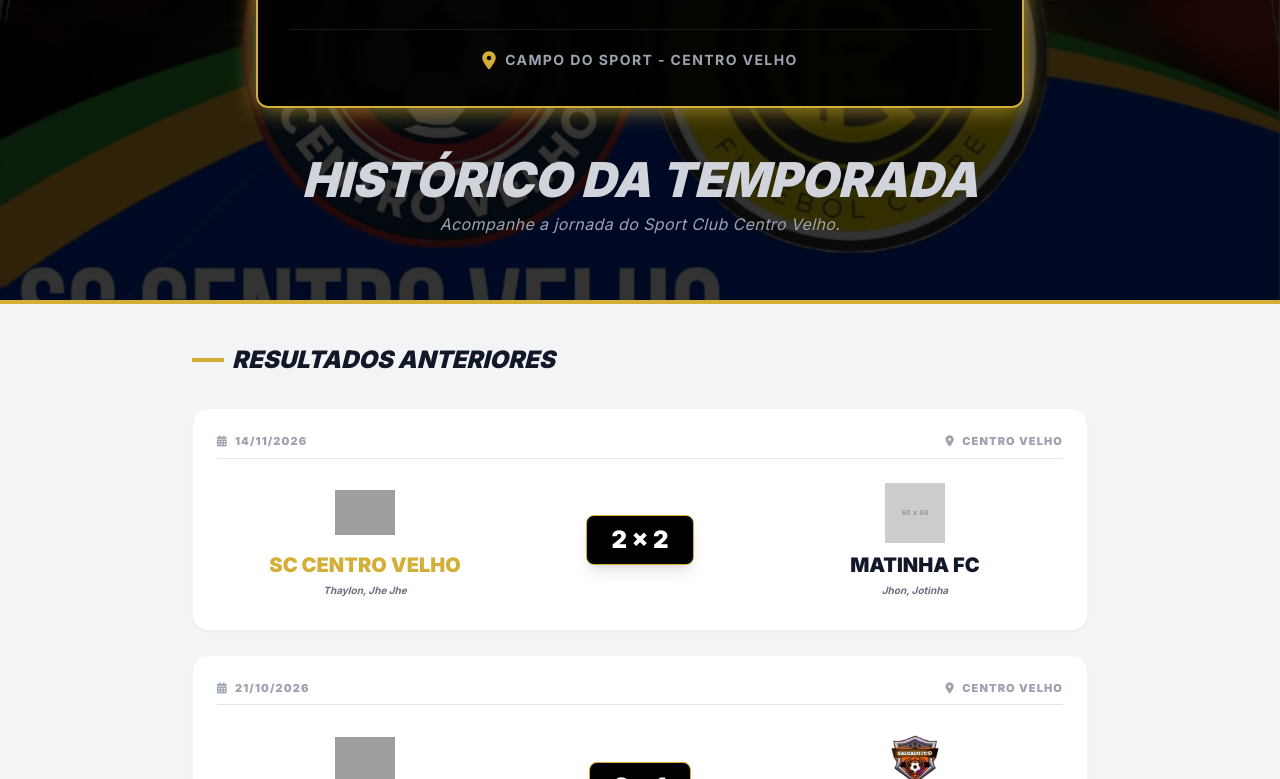
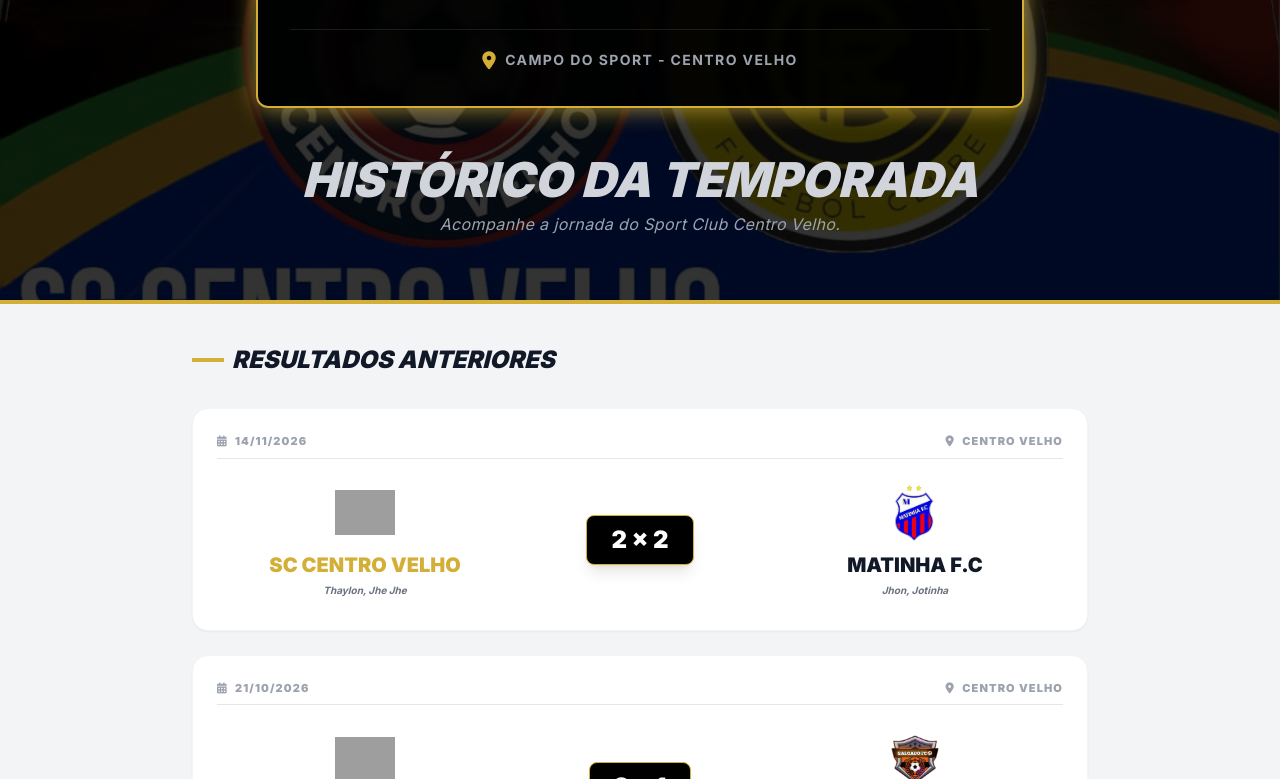
Before and after one commit to CentroVelho/SportClubCentroVelho.com.br, a plain HTML site: page index.html in a window 1280 px wide. Shown: the part 390-1169 px from the top of the page. Drawn offline with nearby package versions, Linux system fonts and the light colour scheme; grey boxes are pictures that could not be loaded; placeholder pictures from the web are drawn by us.

Commit message:
Update player statuses and match details

```diff
--- a/index.html
+++ b/index.html
@@ -273,8 +273,8 @@
         // --- DADOS DOS JOGADORES ---
         let jogadores = [
             { nome: 'Thaylon', gols: 14, status: 'up' },
-            { nome: 'John', gols: 2, status: 'none' },
-            { nome: 'Sabão', gols: 2, status: 'none' },
+            { nome: 'John', gols: 2, status: 'down' },
+            { nome: 'Sabão', gols: 2, status: 'down' },
             { nome: 'Paco', gols: 4, status: 'none' },
             { nome: 'Pangaré', gols: 1, status: 'none' },
             { nome: 'Diego', gols: 1, status: 'none' },
@@ -316,7 +316,7 @@
 
         // --- DADOS DE PARTIDAS ---
         const matches = [
-            { date: '14/11/2026', home: 'SC Centro Velho', away: 'Matinha FC', score: '2 x 2', location: 'Centro Velho', homeScorers: 'Thaylon, Jhe Jhe', awayScorers: 'Jhon, Jotinha' },
+            { date: '14/11/2026', home: 'SC Centro Velho', away: 'Matinha F.C', score: '2 x 2', location: 'Centro Velho', homeScorers: 'Thaylon, Jhe Jhe', awayScorers: 'Jhon, Jotinha' },
             { date: '21/10/2026', home: 'SC Centro Velho', away: 'Salgado FC', score: '2 x 1', location: 'Centro Velho', homeScorers: 'Thaylon, Paco', awayScorers: 'Jardel' },
             { date: '09/10/2026', home: 'SC Centro Velho', away: 'Potencial E.C.', score: '1 x 1', location: 'Centro Velho', homeScorers: 'Jhe Jhe', awayScorers: 'Thaylon' },
             { date: '01/10/2026', home: 'SC Centro Velho', away: 'Salgado FC', score: '1 x 3', location: 'Salgado', homeScorers: 'Paco', awayScorers: 'Junior, Paulinho, Edson' },
```
